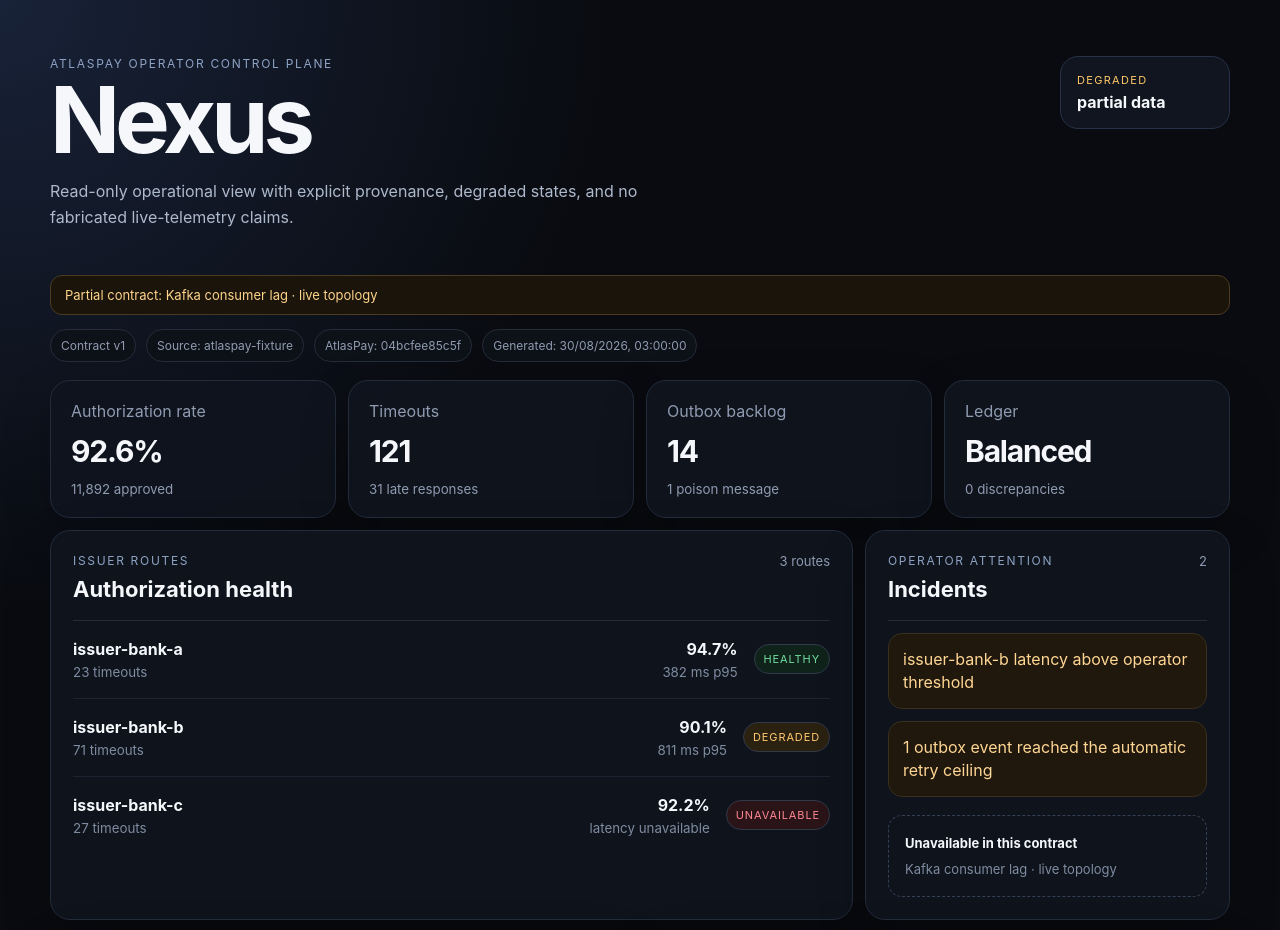
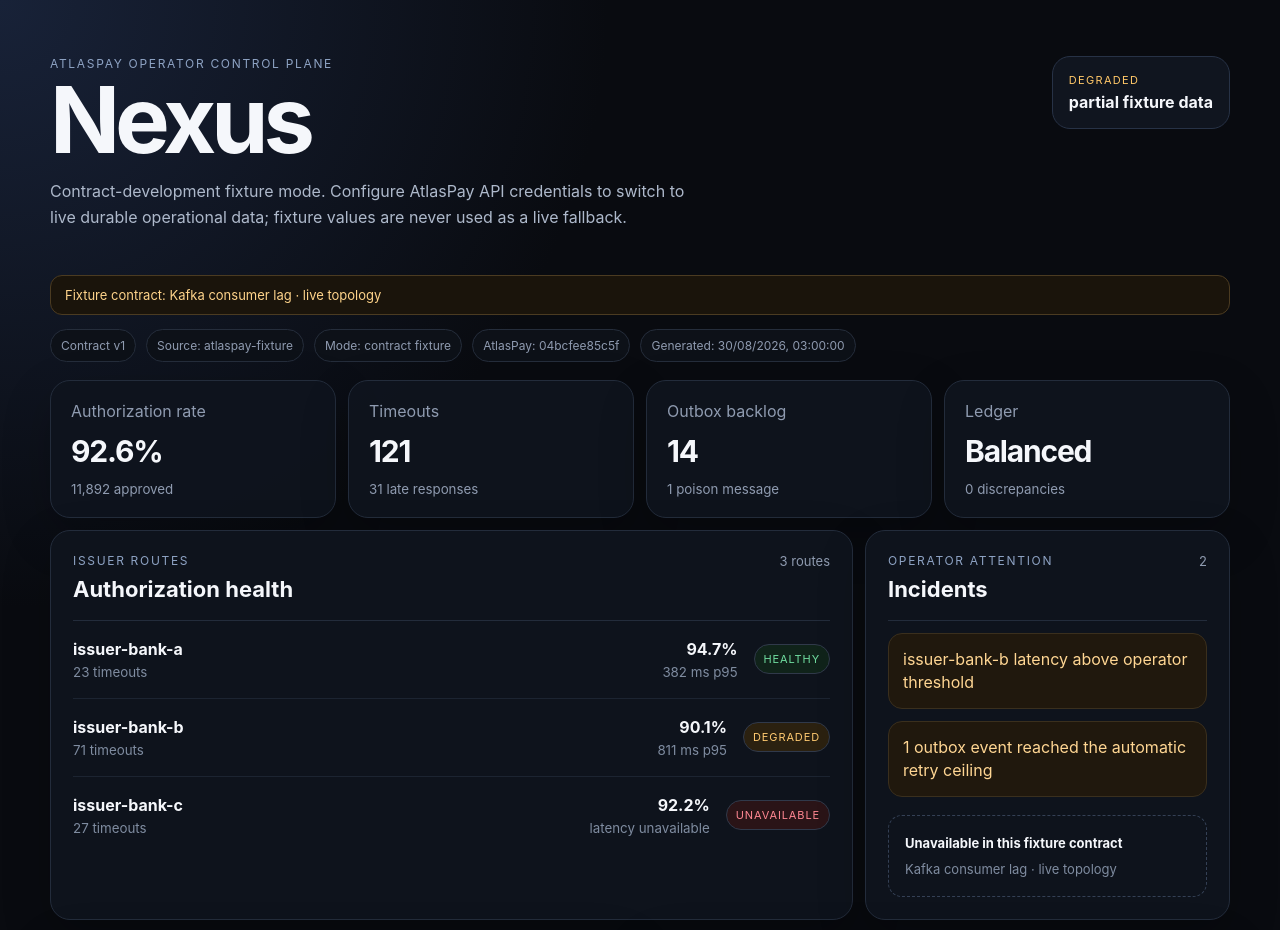
Before and after one commit to soufianeelbiki1/Nexus, a Next.js app: page / in a window 1280 px wide. Shown: the top 930 px of the page. Built offline with nearby package versions, Linux system fonts and the light colour scheme.

Commit message:
feat: wire Nexus page to AtlasPay live API mode

```diff
--- a/app/page.tsx
+++ b/app/page.tsx
@@ -1,30 +1,59 @@
 import { atlasPayFixture } from "../data/atlaspay-snapshot";
+import { AtlasPayApiSource } from "../lib/atlaspay-api";
 import { approvalRate } from "../lib/operations";
 import { buildOperatorChecks } from "../lib/operator-workflows";
+import { atlasPayApiConfigFromEnvironment } from "../lib/operator-source";
 import { FixtureSnapshotSource, loadOperationalSnapshot } from "../lib/snapshot-loader";
+import { LiveOperatorSnapshot } from "./live-operator-snapshot";
 import { TransactionExplorer } from "./transaction-explorer";
 
 function pct(value: number) {
   return `${(value * 100).toFixed(1)}%`;
 }
 
+function UnavailableSnapshot({ reason }: { reason: string }) {
+  return (
+    <main className="shell">
+      <p className="eyebrow">AtlasPay operator control plane</p>
+      <h1>Nexus</h1>
+      <section className="panel unavailable" role="alert">
+        <h2>Operational snapshot unavailable</h2>
+        <p>{reason}</p>
+        <p>No telemetry values are rendered while source integrity is unknown.</p>
+      </section>
+    </main>
+  );
+}
+
 export default async function Home() {
+  let apiConfig;
+  try {
+    apiConfig = atlasPayApiConfigFromEnvironment(process.env);
+  } catch (error) {
+    const reason = error instanceof Error ? error.message : "invalid AtlasPay API configuration";
+    return <UnavailableSnapshot reason={reason} />;
+  }
+
+  if (apiConfig) {
+    try {
+      const snapshot = await new AtlasPayApiSource(apiConfig).load();
+      const generatedAt = new Date(snapshot.provenance.generated_at);
+      if (Number.isNaN(generatedAt.getTime())) {
+        return <UnavailableSnapshot reason="AtlasPay API snapshot generated_at is invalid" />;
+      }
+      return <LiveOperatorSnapshot snapshot={snapshot} now={new Date()} />;
+    } catch (error) {
+      const reason = error instanceof Error ? error.message : "unknown AtlasPay API failure";
+      return <UnavailableSnapshot reason={reason} />;
+    }
+  }
+
   const result = await loadOperationalSnapshot(new FixtureSnapshotSource(atlasPayFixture), {
     now: new Date(),
   });
 
   if (result.state === "unavailable") {
-    return (
-      <main className="shell">
-        <p className="eyebrow">AtlasPay operator control plane</p>
-        <h1>Nexus</h1>
-        <section className="panel unavailable" role="alert">
-          <h2>Operational snapshot unavailable</h2>
-          <p>{result.reason}</p>
-          <p>No telemetry values are rendered while source integrity is unknown.</p>
-        </section>
-      </main>
-    );
+    return <UnavailableSnapshot reason={result.reason} />;
   }
 
   const snapshot = result.snapshot;
@@ -32,10 +61,10 @@ export default async function Home() {
   const operatorChecks = buildOperatorChecks(snapshot);
   const loadMessage =
     result.state === "partial"
-      ? `Partial contract: ${result.missingSections.join(" · ")}`
+      ? `Fixture contract: ${result.missingSections.join(" · ")}`
       : result.state === "stale"
-        ? `Snapshot is ${result.ageSeconds}s old`
-        : "Snapshot freshness is within the configured window";
+        ? `Fixture snapshot is ${result.ageSeconds}s old`
+        : "Fixture freshness is within the configured window";
 
   return (
     <main className="shell">
@@ -44,13 +73,13 @@ export default async function Home() {
           <p className="eyebrow">AtlasPay operator control plane</p>
           <h1>Nexus</h1>
           <p className="lede">
-            Read-only operational view with explicit provenance, degraded states, and no
-            fabricated live-telemetry claims.
+            Contract-development fixture mode. Configure AtlasPay API credentials to switch to
+            live durable operational data; fixture values are never used as a live fallback.
           </p>
         </div>
         <div className={`status status-${snapshot.health}`}>
           <span>{snapshot.health}</span>
-          <strong>{result.state} data</strong>
+          <strong>{result.state} fixture data</strong>
         </div>
       </header>
 
@@ -61,6 +90,7 @@ export default async function Home() {
       <section className="provenance" aria-label="Snapshot provenance">
         <span>Contract {snapshot.provenance.contractVersion}</span>
         <span>Source: {snapshot.provenance.source}</span>
+        <span>Mode: contract fixture</span>
         <span>AtlasPay: {snapshot.provenance.sourceCommit.slice(0, 12)}</span>
         <span>Generated: {new Date(snapshot.provenance.generatedAt).toLocaleString("en-GB")}</span>
       </section>
@@ -127,10 +157,12 @@ export default async function Home() {
             <span>{snapshot.incidents.length}</span>
           </div>
           {snapshot.incidents.map((incident) => (
-            <div className="incident" key={incident}>{incident}</div>
+            <div className="incident" key={incident}>
+              {incident}
+            </div>
           ))}
           <div className="missing">
-            <strong>Unavailable in this contract</strong>
+            <strong>Unavailable in this fixture contract</strong>
             <p>{snapshot.missingSections.join(" · ")}</p>
           </div>
         </aside>
@@ -138,7 +170,10 @@ export default async function Home() {
 
       <section className="operator-checks" aria-label="Reconciliation and outbox workflow">
         {operatorChecks.map((check) => (
-          <article className={"panel operator-check operator-check-" + check.severity} key={check.id}>
+          <article
+            className={"panel operator-check operator-check-" + check.severity}
+            key={check.id}
+          >
             <div>
               <p className="eyebrow">Read-only workflow</p>
               <h2>{check.title}</h2>
```
